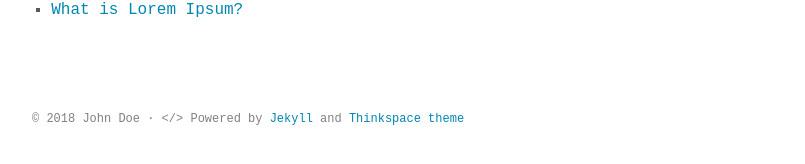
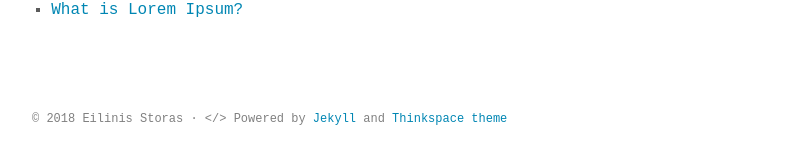
Before and after one commit to fartlekRun/fartlekrun.github.io, a Jekyll site: the page built from index.md, in a window 1280 px wide. Shown: the part 297-461 px from the top of the page, without its empty margins (232-1037 px from the left). Built offline with Jekyll 4.4.1, drawn with Linux system fonts in a browser that asks for light colours; some web fonts are replaced; our own code applies the rules of GitHub Pages for plain Markdown files.

Commit message:
autorius

```diff
--- a/_config.yml
+++ b/_config.yml
@@ -4,8 +4,6 @@ title_right   : "space" # default: ""
 description   : "Minimalist Jekyll theme for technical writing blog."
 keywords      : "Jekyll, theme, free, download, SEO, blog, web, minimalist, thinkspace"
 url           : https://heiswayi.github.io/thinkspace # site url
-baseurl       : "" # apply repo name like "/myproject" if used under gh-pages branch, else (under master branch) just leave empty/blank
-cover         : "" # image uri like logo/cover image for site seo
 
 google_analytics  : UA-XXXXX-XX
 twitter_username  : ""
@@ -28,7 +26,7 @@ sass:
 
 # Author settings
 author:
-  name     : "John Doe"
+  name     : "Eilinis Storas"
 
 plugins:
   - jekyll-sitemap
```
